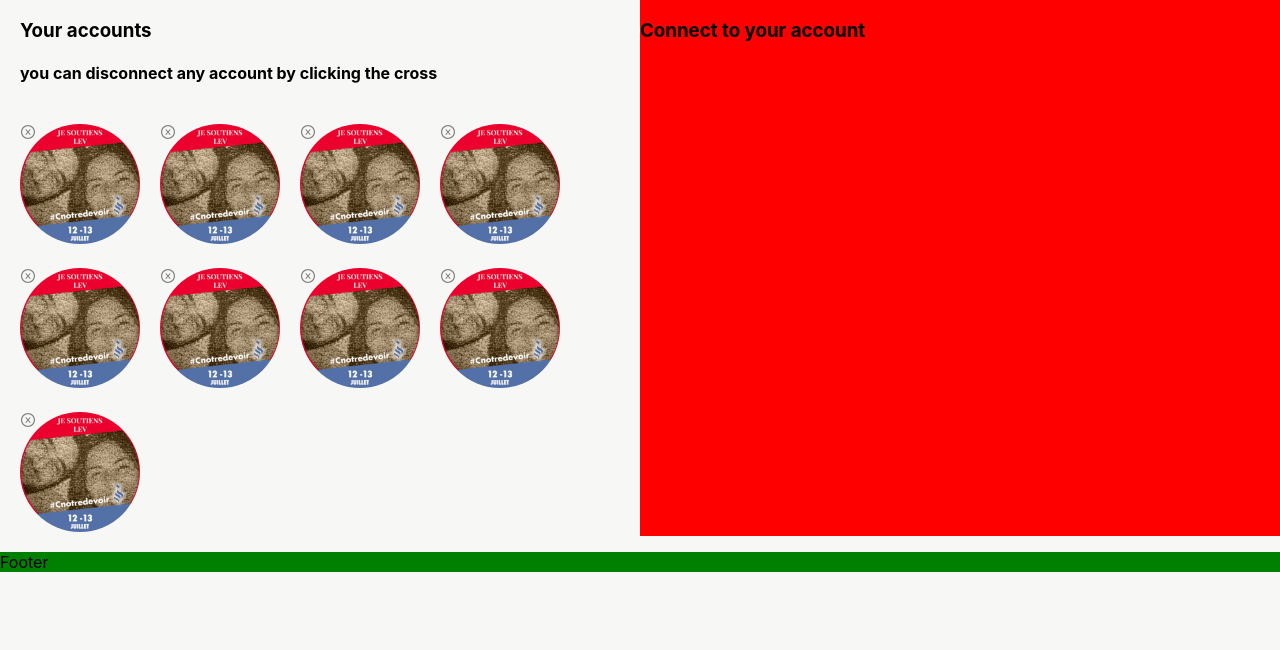
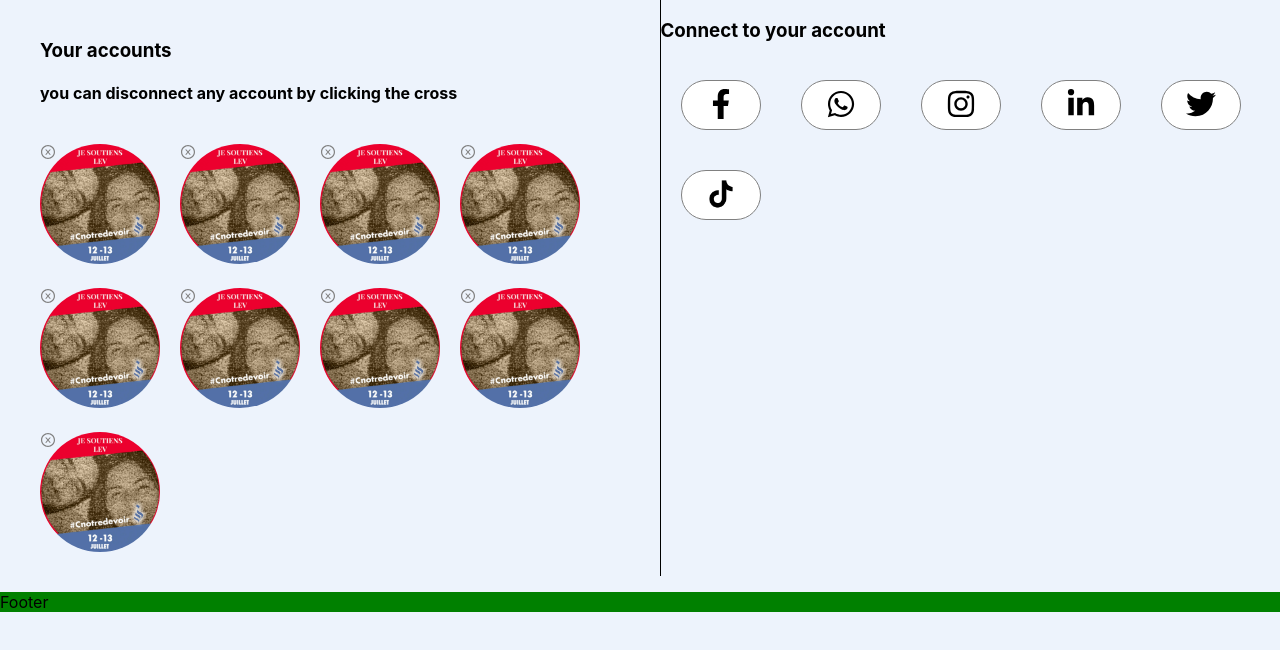
Before and after one commit to schmem55/eitanapp, a React (Create React App) app: page / in a window 1280 px wide. Shown: the top 650 px of the page. Built offline with nearby package versions, Linux system fonts and the light colour scheme.

Commit message:
icons added

```diff
--- a/src/App.css
+++ b/src/App.css
@@ -1,6 +1,6 @@
 
 body{
-  background-color: #f7f7f5;
+  background-color: #edf3fc;
 }
 .Body {
   display: flex;
--- a/src/components/Accounts/Accounts.css
+++ b/src/components/Accounts/Accounts.css
@@ -1,10 +1,11 @@
 .Accounts{
+    border-right:1px solid black;
     display: flex;
     flex:1;
     flex-direction: column;
+    padding: 20px;
+
 }
 .Header{
     margin-left: 20px;
 }
-.ItemsList{
-}
--- a/src/components/Register/Register.css
+++ b/src/components/Register/Register.css
@@ -1,5 +1,26 @@
 .Register{
-    background-color: red;
     display: flex;
-    flex:1
+    flex:1;
+    flex-direction: column;
 }
+.Title{
+}
+.Apps{
+}
+.Apps > *{
+    background-color: white;
+    margin:20px;
+    border-radius: 40px;
+    border:1px solid gray;
+    width: 80px;
+    height: 50px;
+}
+
+.IconApp {
+    -webkit-transition: box-shadow 300ms ease-in-out, color 300ms ease-in-out;
+    transition: box-shadow 300ms ease-in-out, color 300ms ease-in-out;
+  }
+.IconApp:hover {
+    box-shadow: 0 0 40px 40px #eb6631 inset;
+    color:white
+  }
--- a/src/components/Register/Register.js
+++ b/src/components/Register/Register.js
@@ -1,9 +1,40 @@
 import React from 'react';
 import './Register.css';
+import {FaFacebookF} from 'react-icons/fa'
+import {FaWhatsapp} from 'react-icons/fa'
+import {FaInstagram} from 'react-icons/fa'
+import {FaLinkedinIn} from 'react-icons/fa'
+import {FaTwitter} from 'react-icons/fa'
+
 export default function Register() {
   return (
     <div className="Register">
-      <h3>Connect to your account</h3>
+      <h3 className='Title'>Connect to your account</h3>
+      <div className="Apps">
+        <button  className="IconApp">
+          <FaFacebookF size={30}/>
+        </button>
+        <button  className="IconApp">
+          <FaWhatsapp size={30}/>
+        </button>
+        <button  className="IconApp">
+          <FaInstagram  size={30}/>
+        </button>
+        <button  className="IconApp">
+          <FaLinkedinIn  size={30}/>
+        </button>
+        <button  className="IconApp">
+          <FaTwitter size={30}/>
+        </button>
+        <button  className="IconApp">
+          <img width="30" height="30" src={require('../../images/tiktok.png')}/>
+        </button>
+
+
+
+
+
+      </div>
     </div>
   );
 }
```
Also changed, not shown: src/images/tiktok.png (added).
